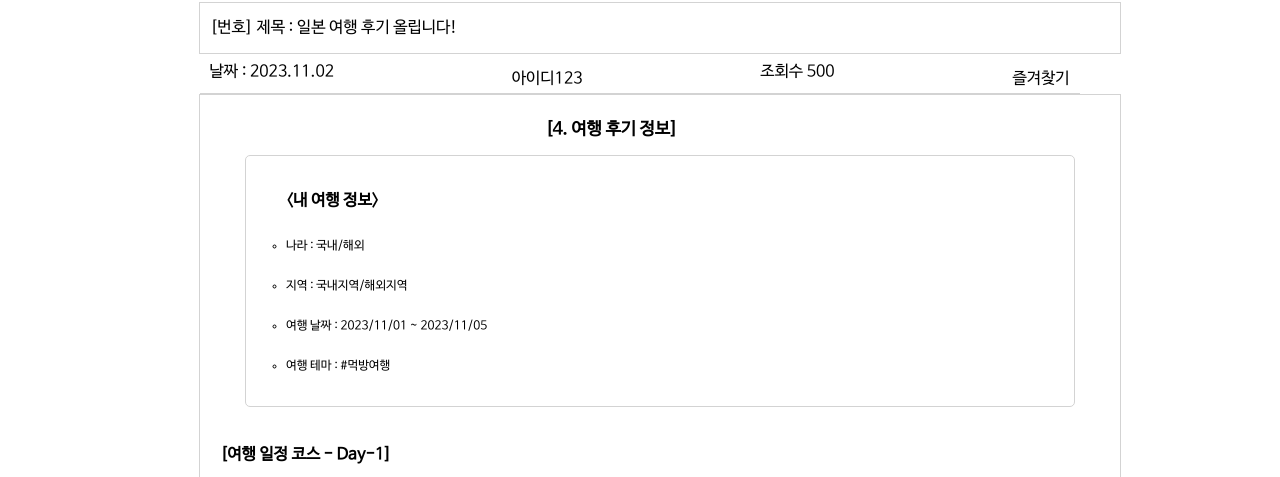
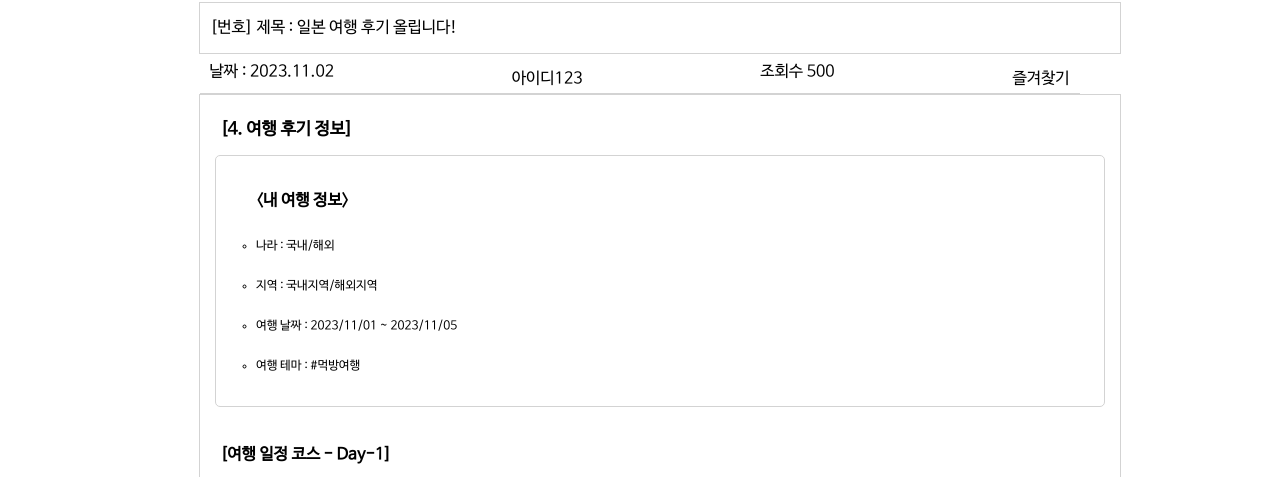
Before and after one commit to yangwonmo910319/project-wondert, a React (Create React App) app: page /Diypage/DiyView in a window 1280 px wide. Shown: the part 169-646 px from the top of the page. Built offline with nearby package versions, Linux system fonts and the light colour scheme.

Commit message:
11/08 선영

```diff
--- a/src/components/TravelCourse.jsx
+++ b/src/components/TravelCourse.jsx
@@ -10,8 +10,6 @@ const Course = styled.div`
 `;
 
 const TravelTitle = styled.div`
-    padding: 0 30px;
-
     p {
     margin: 20px 15px;
     line-height: 30px;
@@ -19,7 +17,7 @@ const TravelTitle = styled.div`
     h5 {
     font-size: 17px;
     font-weight: bold;
-    margin: 10px 300px;
+    margin: 10px 5px;
     }
     ul {
         border: 1px solid lightgray;
```
